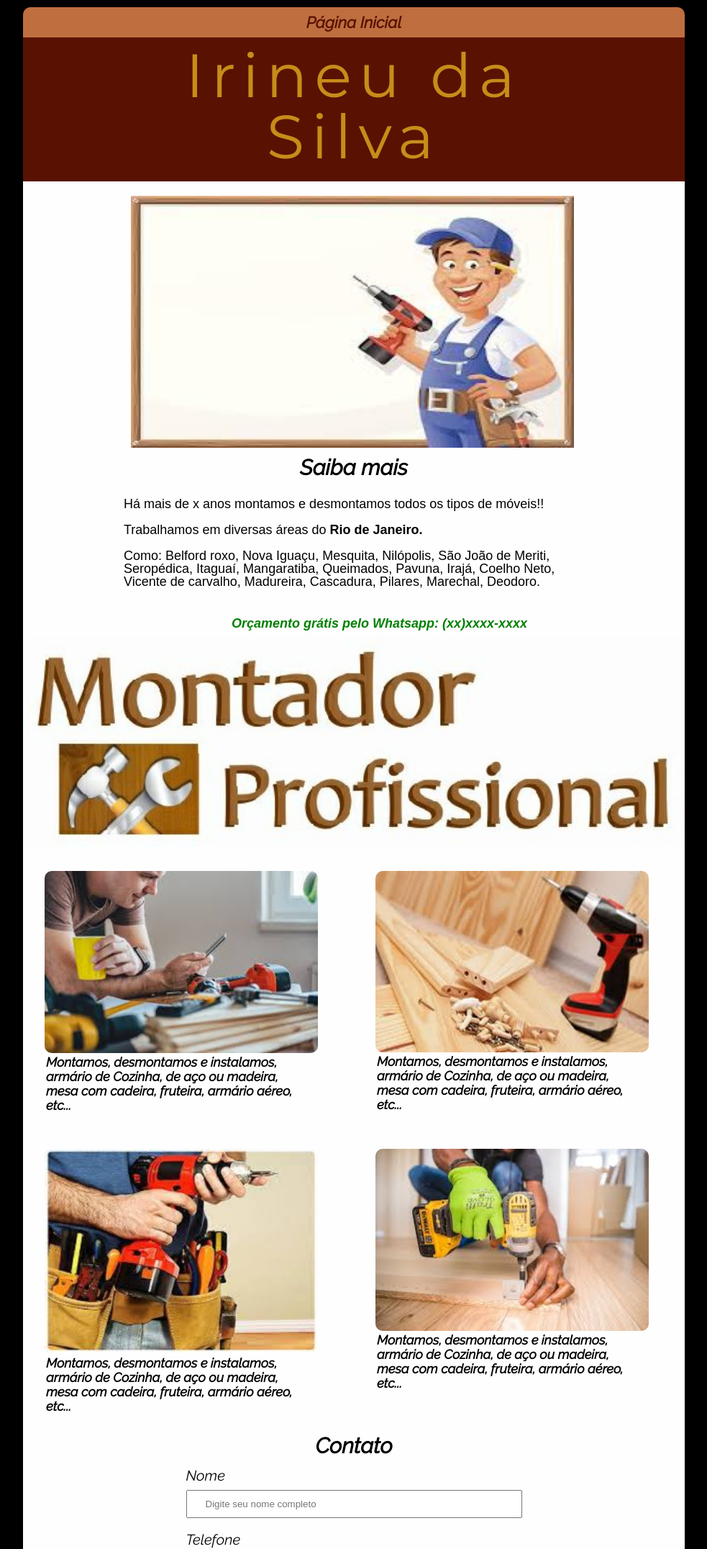
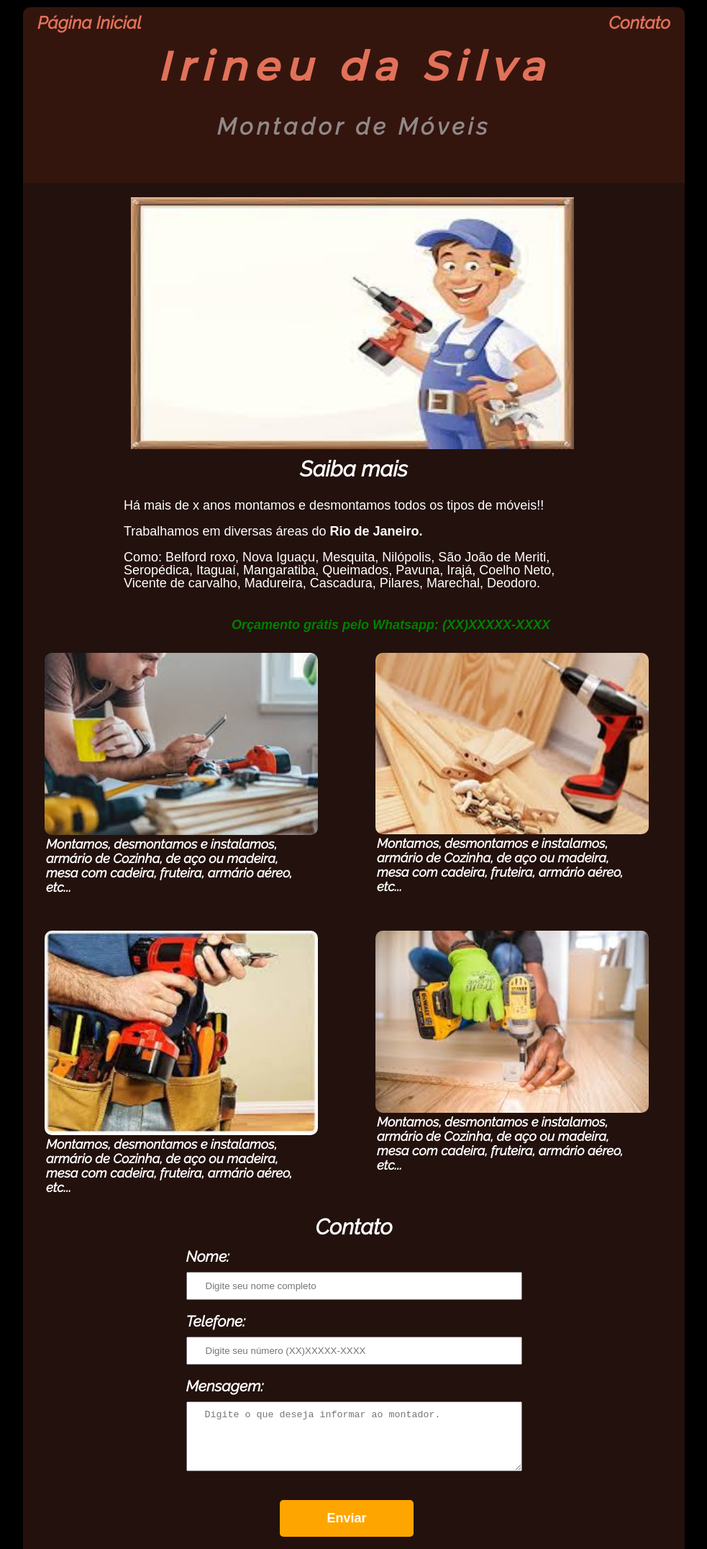
Before and after one commit to IngridsSilveira/montador, a plain HTML site: page index.html in a window 1280 px wide. Shown: the top 2152 px of the page at 72% size, without its empty margins (148-1131 px from the left). Drawn offline with Linux system fonts and the light colour scheme.

Commit message:
adicionando algumas coisas novas

```diff
--- /dev/null
+++ b/estilos/responsivo.css
@@ -0,0 +1,55 @@
+/* responsivo */
+@media (max-width:650px) and (min-width: 300px)  {
+	body {
+		overflow-x: hidden;
+	}
+	header,
+	.header-info,
+	.principal,
+	.flex,
+	section,
+	main
+	{
+		width: auto;
+	}
+	.header-info,
+	header
+	{
+		width: 485px;
+	}
+	.header-info h1 {
+		font-size: 50px;
+		letter-spacing: 5px;
+	}
+	.header-info h2 {
+		font-size: 30px;
+		margin-left: -20px;
+		letter-spacing: 2px;
+	}
+	.flex {
+		flex-wrap: wrap;
+		flex-direction: column;
+	}
+	.principal p,
+	.contate-zap,
+	.img_mp {
+		margin-left: 0;
+	}
+	.imagem-principal {
+		margin-left: 40px;
+	}
+	.titulo-principal {
+		text-align: left;
+		margin-left: 150px;
+	}
+	form label {
+		margin-left: 10px;
+	}
+	.input-padrao {
+		width: 80%;
+		margin-left: 20px;
+	}
+	footer {
+		margin-left: 0;
+	}
+}
--- a/estilos/style.css
+++ b/estilos/style.css
@@ -4,7 +4,7 @@
 	padding: 0;
 	box-sizing: border-box;
 }
-body {
+.corpo {
 	background-color: #000000;
 	margin-top: 10px;
 	font-family: 'Raleway', sans-serif;
@@ -14,29 +14,30 @@ body {
 	align-items: center;
 	justify-content: center;
 }
-nav {
-	text-align: center;
+.lista {
+	display: flex;
+	flex-direction: row;
+	margin:0 10px;
+	justify-content: space-between;
 }
-nav a {
-	color: #591202;
+.link_contato-info {
+	color: #e17259;
 	font-weight: bold;
-	font-size: 22px;
+	font-size: 1.5rem;
 	text-decoration: none;
 }
-nav a:hover {
+.link_contato-info:hover {
 	color: gold;
 }
-header {
-	background: #BF6E3F;
+.header_contato {
+	background: #34150e;
 	padding: 10px 0;
-	position: relative;
 	width: 920px;
 	border-top-left-radius: 10px;
 	border-top-right-radius: 10px;
 }
 .header-info {
-	background: #591202;
-	color: #FFFFFF;
+	background: #34150e;
 	width: 920px;
 	height: 200px;
 	display: flex;
@@ -45,31 +46,26 @@ header {
 }
 .header-info h1 {
 	font-family: 'Montserrat', sans-serif;
-	font-size: 85px;
-	text-align: center;
-	color: #C78C19;
+	font-size: 3.5rem;
+	font-style: italic;
+	font-weight: bold;
+	color: #e17259;
 	padding-bottom: 40px;
 	padding-top: 10px;
 	letter-spacing: 10px;
-	width: 700px;
 }
 .header-info h2 {
-	font-size: 40px;
-	margin-left: 30px;
+	font-size: 2rem;
 	text-align: center;
-	color: #FFFFFF;
+	color: #918989;
+	font-weight: bold;
 	letter-spacing: 5px;
-	width: 600px;
 }
-main {
-	background-color: #FFFFFF;
+.principal {
+	background-color: #e1725927;
+	color:white;
 	width: 920px;
-	border-bottom-left-radius: 10px;
-	border-bottom-right-radius: 10px;
-}
-section {
-	background-color: #FEFEFEFE;
-	width: 920px;
+	position: relative;
 	border-bottom-left-radius: 10px;
 	border-bottom-right-radius: 10px;
 }
@@ -88,11 +84,6 @@ section {
 	font-size: 30px;
 	margin: 0 0 16px;
 	font-weight: bold;
-}
-.principal {
-	background-color: #FEFEFEFE;
-	width: 920px;
-	position: relative;
 }
 .principal p {
 	margin-left: 130px;
@@ -113,19 +104,6 @@ section {
 .contate-zap {
 	margin-left: 150px;
 	margin-top: 20px;
-}
-.img_mp {
-	margin-bottom: 10px;
-}
-.img_mp img {
-	width: 100%;
-}
-#imagens_principal {
-    display: flex;
-    justify-content: center;
-}
-#imagens_principal section {
-    flex: 2;
 }
 .flex {
     display: flex;
@@ -159,7 +137,7 @@ article .thumb img {
 }
 article .resume {
     font-size: 18px;
-    color: #000000;
+	color: white;
 	font-weight: bold;
     line-height: 20px;
     margin-bottom: 30px;
@@ -167,6 +145,15 @@ article .resume {
     width: 370px;
 }
 /* formulário */
+.input_label {
+    color: #fff;
+    font-size: 1.3rem;
+    font-weight: bold;
+}
+.input-container--invalido {
+    margin: 20px 0;
+    color: red;
+}
 .contato {
 	display: flex;
 	flex-direction: column;
@@ -209,68 +196,13 @@ footer {
 	margin-left: -140px;
 }
 .copyright {
-	color: #524d4d;
+	color: #ccc;
 	font-size: 13px;
 }
 .copyright a {
 	text-decoration: none;
-	color: #000000;
+	color: #fff;
 }
 .copyright a:hover {
 	color: gold;
 }
-/* responsivo */
-@media (max-width:650px) and (min-width: 300px)  {
-	body {
-		overflow-x: hidden;
-	}
-	header,
-	.header-info,
-	.principal,
-	.flex,
-	section,
-	main
-	{
-		width: auto;
-	}
-	.header-info,
-	header
-	{
-		width: 485px;
-	}
-	.header-info h1 {
-		font-size: 50px;
-		letter-spacing: 5px;
-	}
-	.header-info h2 {
-		font-size: 30px;
-		margin-left: -20px;
-		letter-spacing: 2px;
-	}
-	.flex {
-		flex-wrap: wrap;
-		flex-direction: column;
-	}
-	.principal p,
-	.contate-zap,
-	.img_mp {
-		margin-left: 0;
-	}
-	.imagem-principal {
-		margin-left: 40px;
-	}
-	.titulo-principal {
-		text-align: left;
-		margin-left: 150px;
-	}
-	form label {
-		margin-left: 10px;
-	}
-	.input-padrao {
-		width: 80%;
-		margin-left: 20px;
-	}
-	footer {
-		margin-left: 0;
-	}
-}
--- a/index.html
+++ b/index.html
@@ -7,16 +7,18 @@
     <title>Montador de móveis</title>
     <link rel="stylesheet" href="estilos/reset.css">
     <link rel="stylesheet" href="estilos/style.css">
+    <link rel="stylesheet" href="estilos/responsivo.css">
     <link rel="preconnect" href="https://fonts.googleapis.com">
     <link rel="preconnect" href="https://fonts.gstatic.com" crossorigin>
     <link href="https://fonts.googleapis.com/css2?family=Montserrat:wght@400;500&family=Raleway:ital,wght@1,300;1,400&display=swap" rel="stylesheet">
     <link rel="shortcut icon" href="images/Thvg-Wood-Folders-Matte-Utilities.ico" type="image/x-icon">
 </head>
-<body>
-    <header>
-            <nav>
-                 <ul>
-                    <li><a href="index.html">Página Inicial</a></li>
+<body class="corpo">
+    <header class="header_contato">
+            <nav class="link_contato">
+                 <ul class="lista">
+                    <li class="lista"><a class="link_contato-info" href="index.html">Página Inicial</a></li>
+                    <li class="lista"><a class="link_contato-info" href="#contato">Contato</a></li>
                  </ul>
             </nav>
     </header>
@@ -24,7 +26,7 @@
         <h1>Irineu da Silva</h1>
         <h2>Montador de Móveis</h2>
     </div>
-    <main>
+    <main class="conteudo">
         <section class="principal">
             <div class="imagem-principal"><img src="images/personagem.jpeg" alt="foto de um personagem de montador de moveis"></div>
             <h2 class="titulo-principal">Saiba mais</h2>
@@ -33,12 +35,10 @@
             Como: Belford roxo, Nova Iguaçu, Mesquita, Nilópolis, São João de Meriti,</br> Seropédica, Itaguaí, Mangaratiba, Queimados, Pavuna, Irajá, Coelho Neto, </br>Vicente de carvalho, Madureira, Cascadura, Pilares, Marechal, Deodoro.</p>
                 <div class="contate-zap">
                     <a href="#">
-                        <p><em>Orçamento grátis pelo Whatsapp: (xx)xxxx-xxxx</em></p>
+                        <p><em>Orçamento grátis pelo Whatsapp: (XX)XXXXX-XXXX</em></p>
                     </a>
                 </div>
-        <section id="imagens_principal">
-                <section>
-                    <div class="img_mp"><img src="images/montador.jpg" alt="montador profissional"></div>
+                <section class="conteudo_imagens">
                          <div class="widget_body flex">
                                 <article>
                                     <div class="thumb">
@@ -76,16 +76,26 @@
                                 </article>
                             </div>
                 </section>
-            </section>
-        <section class="contato">
-            <form>
+        <section id="contato" class="contato">
+            <form action="#">
                 <h2 class="titulo-principal">Contato</h2>
-            <label for="nome_e_sobrenome">Nome</label>
-            <input type="text" id="nome_sobrenome" class="input-padrao" required placeholder="Digite seu nome completo">
-            <label for="telefone">Telefone</label>
-            <input type="tel" id="telefone" class="input-padrao" required placeholder="(XX)XXXX-XXXX">
-            <label for="mensagem">Mensagem</label>
-            <textarea id="mensagem" cols="50" rows="5" class="input-padrao" required></textarea>
+            <div class="input-container">
+                <label class="input_label" for="nome">Nome:</label>
+                <input name="name" id="nome" class="input active input-padrao" type="text" placeholder="Digite seu nome completo" data-tipo="nome" minlength="10" required>
+                <span class="input-mensagem-erro"></span>
+            </div>
+
+            <div class="input-container">
+                <label class="input_label" for="telefone">Telefone:</label>
+                <input name="telefone" id="telefone" class="input active input-padrao" type="tel" placeholder="Digite seu número (XX)XXXXX-XXXX" data-tipo="telefone" minlength="10" required>
+                <span class="input-mensagem-erro"></span>
+            </div>
+
+            <div class="input-container">
+                <label class="input_label" for="mensagem">Mensagem:</label>
+                <textarea name="message" id="mensagem" class="input-padrao input mensagem active" cols="50" rows="5" placeholder="Digite o que deseja informar ao montador." data-tipo="mensagem" minlength="100" required></textarea>
+                <span class="input-mensagem-erro"></span>
+            </div>
             <input type="submit" value="Enviar" class="enviar">
         </form>
         <footer>
@@ -94,5 +104,7 @@
         </section>
     </section>
     </main>
+
+    <script src="js/app.js" type="module"></script>
 </body>
 </html>
--- /dev/null
+++ b/js/app.js
@@ -0,0 +1,9 @@
+import { valida } from './main.js'
+
+const inputs = document.querySelectorAll('.input')
+
+inputs.forEach(input => {
+    input.addEventListener('blur', (evento) => {
+        valida(evento.target)
+    })
+})
--- /dev/null
+++ b/js/main.js
@@ -0,0 +1,44 @@
+export function valida(input) {
+    const tipoDeInput = input.dataset.tipo
+
+    if(validadores[tipoDeInput]) {
+        validadores[tipoDeInput](input)
+    }
+
+    if(input.validity.valid) {
+        input.parentElement.classList.remove('input-container--invalido')
+        input.parentElement.querySelector('.input-mensagem-erro').innerHTML = ''
+    } else {
+        input.parentElement.classList.add('input-container--invalido')
+        input.parentElement.querySelector('.input-mensagem-erro').innerHTML = mostraMensagemDeErro(tipoDeInput, input);
+    }
+}
+const validadores = {
+}
+const tiposDeErro = [
+    'valueMissing',
+    'typeMismatch',
+    'customError'
+]
+const mensagensDeErro = {
+    nome: {
+        valueMissing: 'O campo de nome não pode estar vazio.'
+    },
+    telefone: {
+        valueMissing: 'O campo de telefone não pode estar vazio.',
+        typeMismatch: 'O número digitado não é válido, o padrão de número esperado é (DD)XXXXX-XXXX.'
+    },
+    mensagem: {
+        valueMissing: 'O campo de mensagem não pode estar vazio.',
+    }
+}
+function mostraMensagemDeErro(tipoDeInput, input) {
+    let mensagemErro = ''
+    tiposDeErro.forEach(erro => {
+        if(input.validity[erro]) {
+            mensagemErro = mensagensDeErro[tipoDeInput][erro]
+        }
+    })
+
+    return mensagemErro;
+}
```
